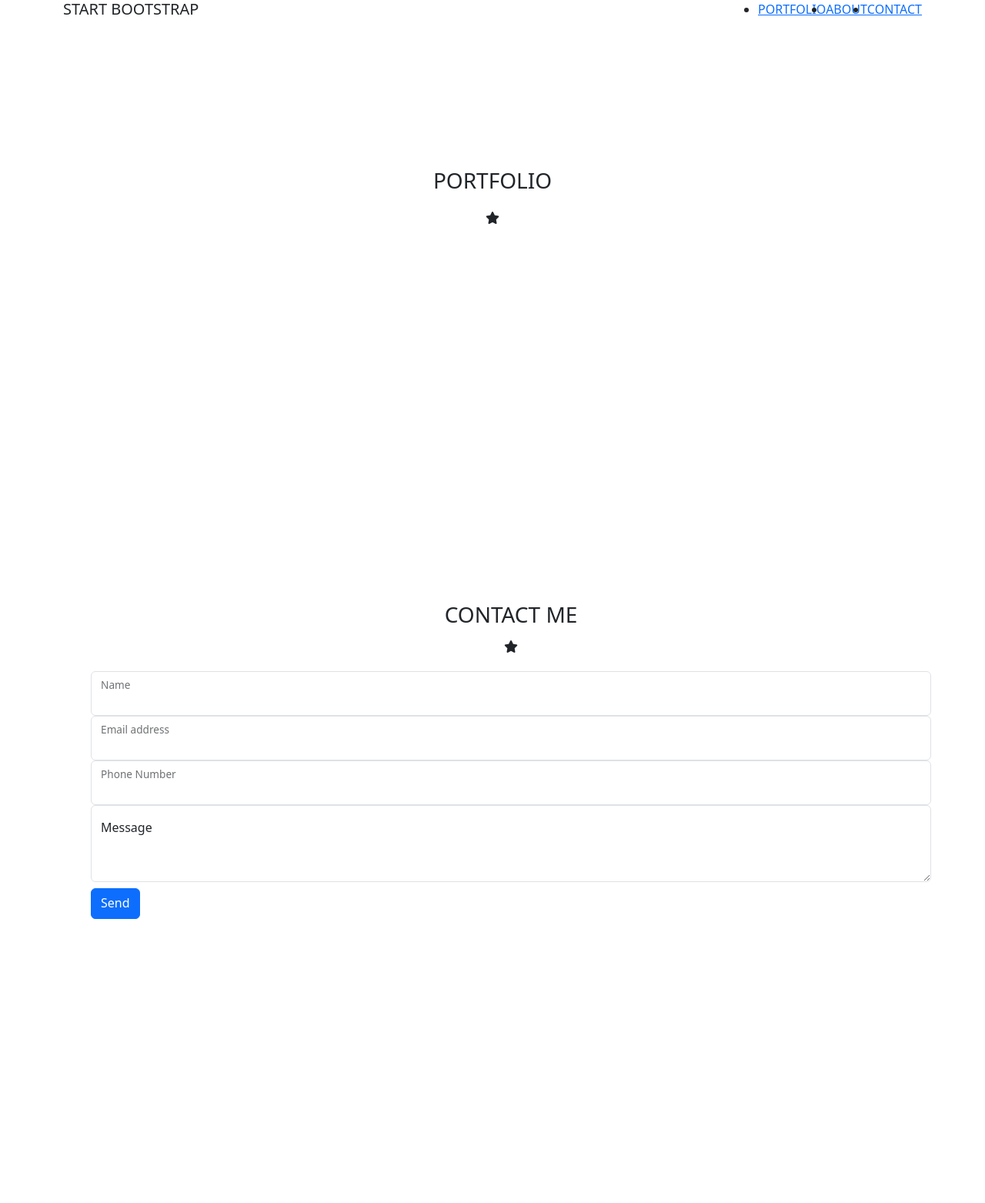
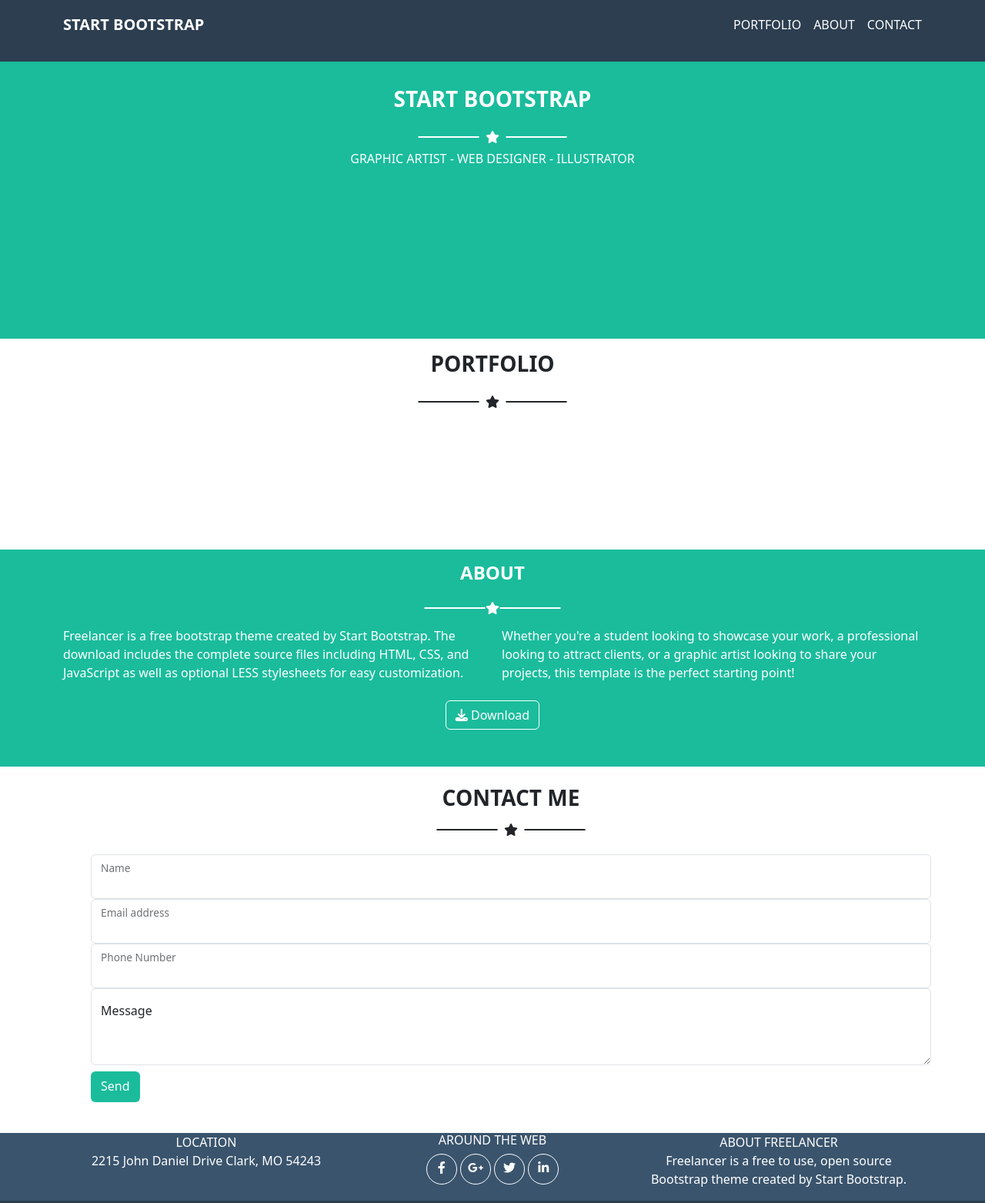
Before and after one commit to arnaldorosa/html-css-bootstrap-freelancer, a plain HTML site: page index.html in a window 1280 px wide. Shown: the top 1563 px of the page at 77% size. Before the commit the page ends 1362 px from the top, so only its background shows below. Drawn offline with nearby package versions, Linux system fonts and the light colour scheme.

Commit message:
css-added

```diff
--- a/index.html
+++ b/index.html
@@ -172,7 +172,7 @@
                 <div class="container row gy-4 text-center text-white">
                     <div class="col-8 col-md-4">
                         <span>LOCATION</span>
-                        <p>2015 John Daniel Drive Clark, MO 54243</p>
+                        <p>2215 John Daniel Drive Clark, MO 54243</p>
                     </div>
                     <div class="col-8 col-md-4">
                         <h6>AROUND THE WEB</h6>
--- a/style.css
+++ b/style.css
@@ -0,0 +1,82 @@
+/************* COMMON **************/
+img {
+    width: 100%;
+}
+
+h3, h4, h5 {
+    font-weight: bold;
+}
+
+.line {
+    width: 80px;
+    border-radius: 10px;
+    border: 1px solid;
+}
+
+li {
+    list-style-type: none;
+}
+
+a {
+    text-decoration: none;
+    color: white;
+}
+
+
+/************* HEADER **************/
+header {
+    height: 80px;
+    background-color: #2c3e50;
+    color: white;
+}
+
+.ms_menu li {
+    margin-left: 1rem;
+}
+
+.fa-bars {
+    border: 1px solid white;
+    padding: 8px;
+    border: 5px;
+}
+
+
+/************* MAIN **************/
+.ms_jumbo {
+    height: 360px;
+    width: 100%;
+    background-color: #1abc9c;
+}
+
+.about {
+    background-color: #1abc9c;
+}
+
+.ms_btn_send {
+    background-color: #1abc9c;
+    border-color: transparent;
+}
+
+
+/************* FOOTER **************/
+.foot-top {
+    display: flex;
+    background-color: #3a546d;
+    max-width: 100vw;
+    justify-content: center;
+}
+
+.ms_icons {
+    display: inline-block;
+    height: 40px;
+    width: 40px;
+    padding: 5px;
+    border-radius: 55%;
+    border: 1px solid white;
+    gap: 3px;
+}
+
+.foot-bot {
+    height: 100px;
+    background-color: #2c3e50;
+}
```
